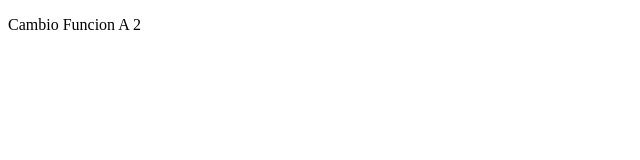
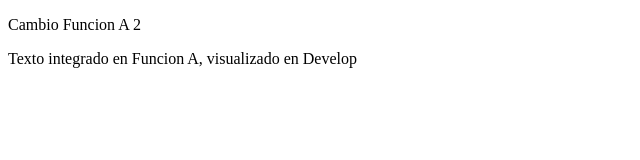
Before and after one commit to JuanCRiano/prueba1, a plain HTML site: page index.html in a window 1280 px wide. Shown: the whole page, without its empty margins (0-640 px from the left). Drawn offline with Linux system fonts and the light colour scheme.

Commit message:
CambioFuncionA3

```diff
--- a/index.html
+++ b/index.html
@@ -7,5 +7,6 @@
 </head>
 <body>
     <p>Cambio Funcion A 2</p>
+    <p>Texto integrado en Funcion A, visualizado en Develop</p>
 </body>
 </html>
```
